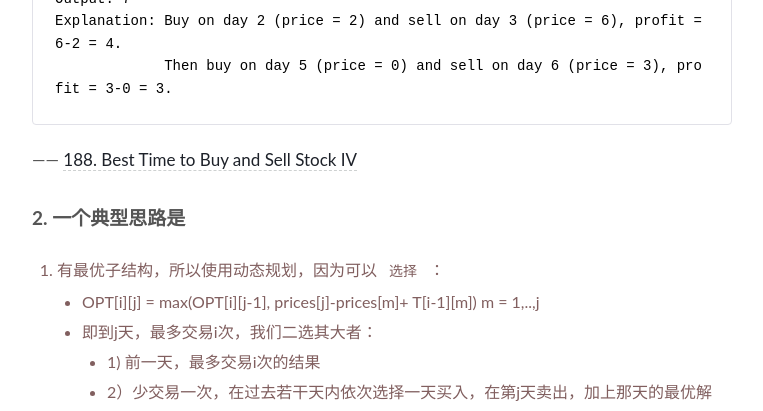
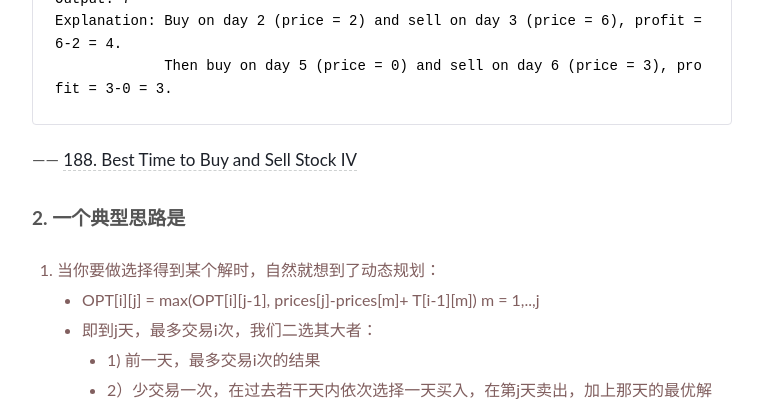
Before and after one commit to WillWang-X/willwang-x.github.io, a Jekyll site: the page built from _posts/2018-06-08-dp-stock.md, in a window 1280 px wide and 900 px high, scrolled down 824 px, cut to the strip 0-411 px from the top of the window. Shown: the whole strip, without its empty margins (258-1021 px from the left). Built offline with Jekyll 4.4.1, drawn with Linux system fonts in a browser that asks for light colours.

Commit message:
add dp stock

```diff
--- a/_posts/2018-06-08-dp-stock.md
+++ b/_posts/2018-06-08-dp-stock.md
@@ -36,7 +36,7 @@ You may not engage in multiple transactions at the same time (ie, you must sell
 
 ## 2. 一个典型思路是
 
-1. 有最优子结构，所以使用动态规划，因为可以`选择`：
+1. 当你要做选择得到某个解时，自然就想到了动态规划：
 	- OPT[i][j] = max(OPT[i][j-1], prices[j]-prices[m]+ T[i-1][m]) m = 1,..,j
 	- 即到j天，最多交易i次，我们二选其大者：
 		- 1) 前一天，最多交易i次的结果
```
